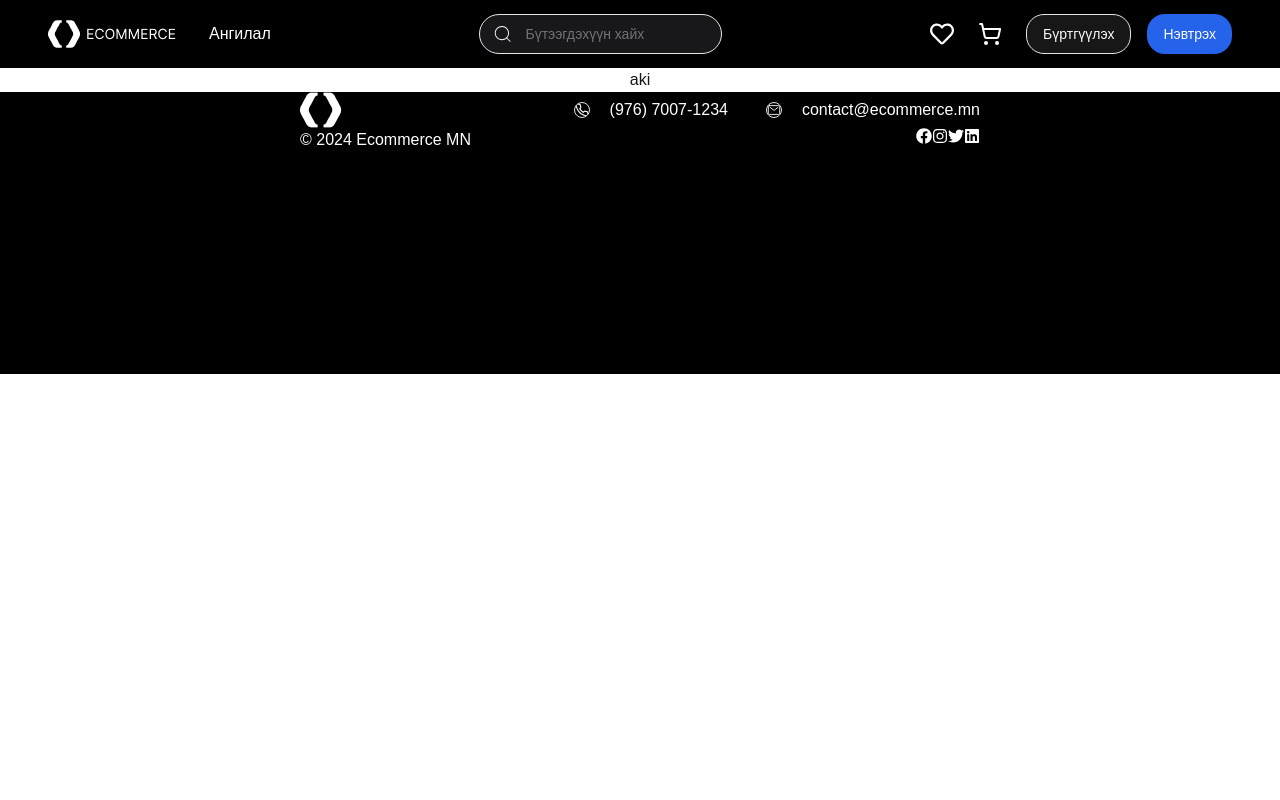
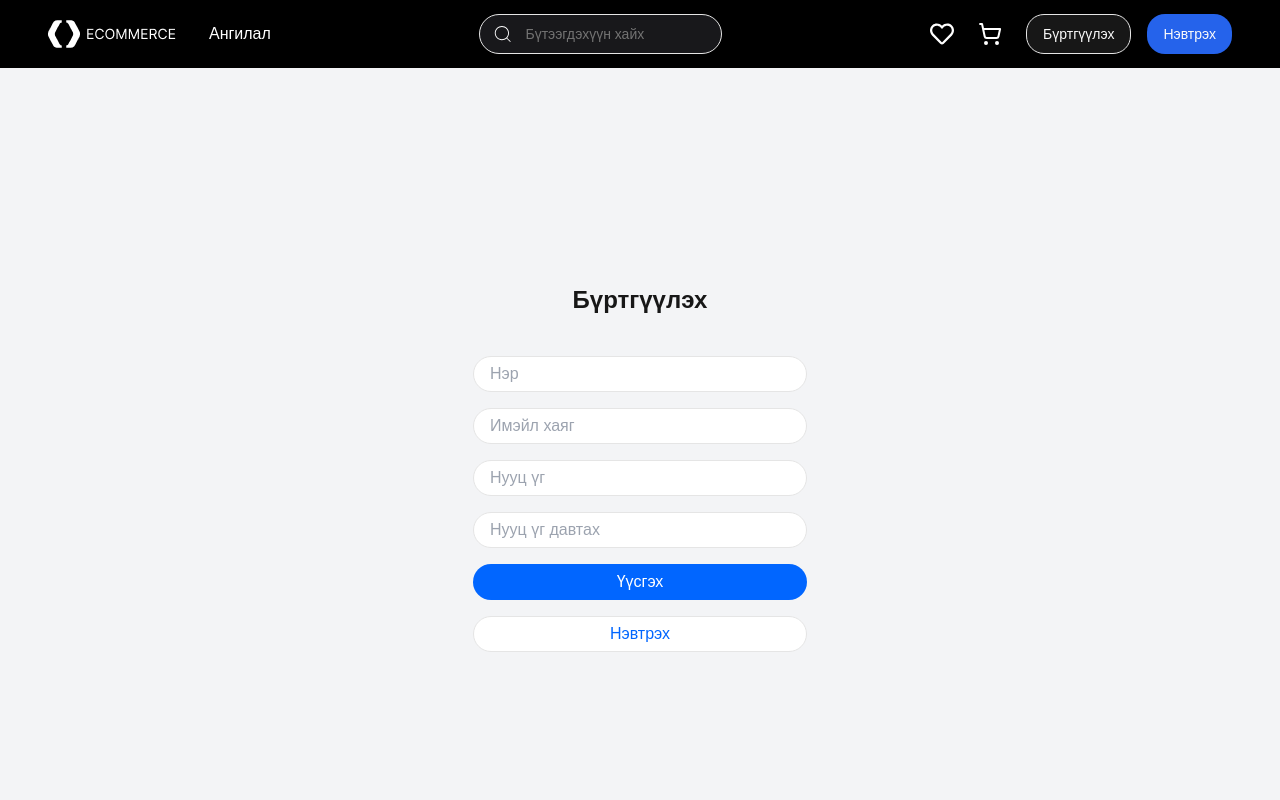
Before and after one commit to Temuulen8/ecommerce, a Next.js app in the folder frontend/: page / in a window 1280 px wide. Shown: the top 800 px of the page. Built offline with nearby package versions, Linux system fonts and the light colour scheme.

Commit message:
signup frontend

```diff
--- /dev/null
+++ b/frontend/src/app/(auth)/signup/page.tsx
@@ -0,0 +1,41 @@
+import React from "react";
+
+const SignUp = () => {
+  return (
+    <div className="flex flex-col items-center justify-center h-screen gap-10 bg-gray-100">
+      <div className="flex flex-col items-center gap-2">
+        <h2 className="text-2xl	font-semibold	">Бүртгүүлэх</h2>
+      </div>
+      <div className="flex flex-col gap-4">
+        <input
+          type="text"
+          placeholder="Нэр"
+          className="w-[334px] h-[36px] bg-[#FFFFFF] rounded-[18px] pl-4 border"
+        />
+        <input
+          type="text"
+          placeholder="Имэйл хаяг"
+          className="w-[334px] h-[36px] bg-[#FFFFFF] rounded-[18px] pl-4 border"
+        />
+        <input
+          type="password"
+          placeholder="Нууц үг"
+          className="w-[334px] h-[36px] bg-[#FFFFFF] rounded-[18px] pl-4 border"
+        />
+        <input
+          type="password"
+          placeholder="Нууц үг давтах "
+          className="w-[334px] h-[36px] bg-[#FFFFFF] rounded-[18px] pl-4 border"
+        />
+        <button className="btn bg-[#0166FF] text-white rounded-[20px] w-[334px] h-[36px] ">
+          Үүсгэх
+        </button>
+        <button className="btn text-[#0166FF] bg-[#FFFFFF] border rounded-[20px] w-[334px] h-[36px] ">
+          Нэвтрэх
+        </button>
+      </div>
+    </div>
+  );
+};
+
+export default SignUp;
--- a/frontend/src/app/page.tsx
+++ b/frontend/src/app/page.tsx
@@ -1,10 +1,9 @@
 "use client";
 
-import { Button } from "@/components/ui/button";
-import { Label } from "@/components/ui/label";
 import { useState } from "react";
-import Header from "@/components/header";
-import Footer from "@/components/footer";
+import Header from "@/components/header/header";
+import Footer from "@/components/footer/footer";
+import SignUp from "./(auth)/signup/page";
 
 export default function Home() {
   const [count, setCount] = useState<number>(5);
@@ -16,9 +15,9 @@ export default function Home() {
   };
 
   return (
-    <div className="flex flex-col items-center">
+    <div className="">
       <Header />
-      <div>aki</div>
+      <SignUp />
       <Footer />
     </div>
   );
--- a/frontend/src/components/footer.tsx
+++ b/frontend/src/components/footer/footer.tsx
@@ -8,29 +8,30 @@ import { FaLinkedin } from "react-icons/fa";
 
 const Footer = () => {
   return (
-    <div className="bg-black h-[282px] w-full px-[300px]">
+    <div className="bg-black h-[282px] w-full px-[300px] flex flex-col justify-center gap-[86px]">
       <div className="flex justify-between ">
         <div>
           <img src="./pclogo.png" alt="" />
         </div>
         <div className="flex gap-[38px]">
           <div className="flex gap-5 items-center">
-            <FiPhone className="text-white border rounded-full" />
+            <FiPhone className="text-white w-5 h-5" />
             <div className="text-white">(976) 7007-1234</div>
           </div>
           <div className="flex gap-5 items-center">
-            <IoMailOutline className="text-white border rounded-full" />
+            <IoMailOutline className="text-white w-5 h-5" />
             <div className="text-white">contact@ecommerce.mn</div>
           </div>
         </div>
       </div>
+      <div className="border-t-[1px]"></div>
       <div className="flex justify-between">
-        <div className="text-white">© 2024 Ecommerce MN</div>
-        <div className="flex">
-          <FaFacebook className="text-white" />
-          <FaInstagram className="text-white" />
-          <FaTwitter className="text-white" />
-          <FaLinkedin className="text-white" />
+        <div className="text-white font-medium">© 2024 Ecommerce MN</div>
+        <div className="flex gap-[26px]">
+          <FaFacebook className="text-white w-5 h-5" />
+          <FaInstagram className="text-white w-5 h-5" />
+          <FaTwitter className="text-white w-5 h-5" />
+          <FaLinkedin className="text-white w-5 h-5" />
         </div>
       </div>
     </div>
```
Also changed, not shown: frontend/src/app/(auth)/login/page.tsx (added), frontend/src/components/header/header.tsx (renamed from frontend/src/components/header.tsx).
